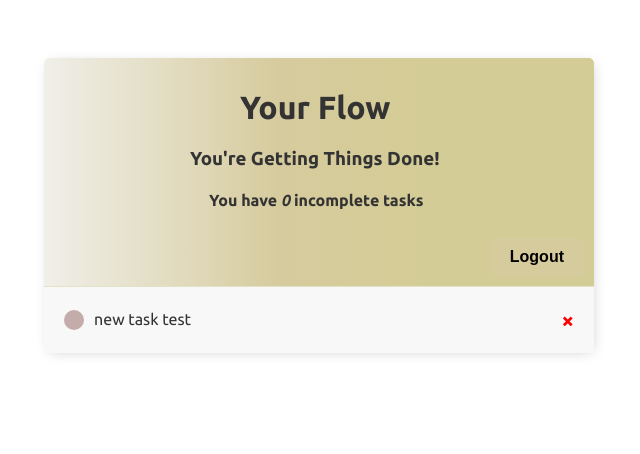
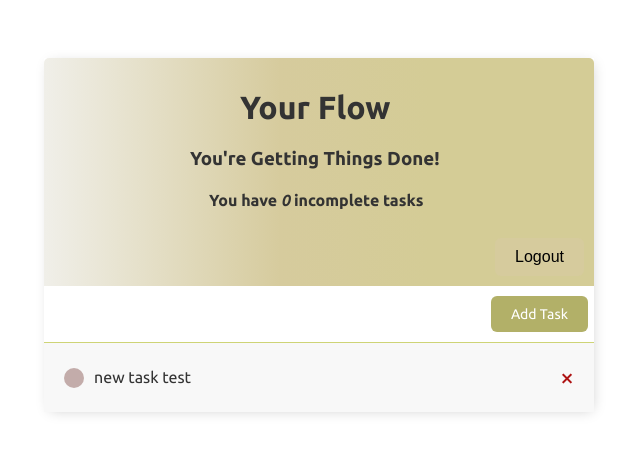
Before and after one commit to TarekkMU1911/To-Do-List---Django, a Django app: page / in a window 1280 px wide. Shown: the top 454 px of the page, without its empty margins (321-961 px from the left). Run offline with Django 5.2, Linux system fonts and the light colour scheme; a user stored in the database is signed in; data comes from the database, SQL or seed files in the repository; both versions use the stored data as it was after the commit.

Commit message:
All styling except in progress bar

```diff
--- a/base/templates/base/main.html
+++ b/base/templates/base/main.html
@@ -53,7 +53,7 @@
             }
 
             .header-bar a{
-                color : rgb(244, 244, 244);
+                color : rgb(72, 71, 63);
                 text-decoration : none;
             }
 
@@ -64,7 +64,7 @@
                 justify-content: space-between;
                 align-items: center;
                 padding: 20px;
-                border-top: 1px solid #e2e3c6;
+                border-top: 1px solid #ced476;
                 background-color: #f8f8f8;
             }
 
@@ -101,10 +101,10 @@
 
             .delete-link {
                 text-decoration: none;
-                color: #ff0000;
+                color: #ae1313;
                 text-decoration: none;
-                font-weight: 900;
-                font-size: 22px;
+                font-weight: 400;
+                font-size: 25px;
             }
 
 
@@ -131,16 +131,16 @@
 
 
             .button {
-                background-color: #ccd57a;
-                color: white;
-                border: 1px solid #c0bc6e;
+                background-color: #a4a671;
+                color: rgb(239, 238, 225);
+                border: 1px solid #bab88b;
                 padding: 10px;
                 border-radius: 5px;
                 cursor: pointer;
             }
 
             .card-body {
-                padding: 20px;
+                padding: 30px;
 
             }
 
--- a/base/templates/base/task_list.html
+++ b/base/templates/base/task_list.html
@@ -20,8 +20,8 @@
              border-radius: 6px;
              cursor: pointer;
              font-size: 16px;
-             font-weight: bold;
-             transition: background-color 0.3s ease;
+             font-weight: semibold;
+
         "
             onmouseover="this.style.backgroundColor='#c0b585'"
             onmouseout="this.style.backgroundColor='#d6cb9d'">
@@ -41,8 +41,31 @@
 
 
 
+<style>
+#id-link {
+    display: inline-block;
+    background-color: #b2b068;
+    color: white;
+    padding: 10px 20px;
+    border: none;
+    border-radius: 6px;
+    text-decoration: none;
+    font-size: 14px;
+    cursor: pointer;
+    margin-left: 447px;
+    margin-top: 10px;
+    margin-bottom: 10px;
+}
+#id-link:hover {
+    background-color: #7d8035;
+}
+</style>
 
-<!--<a href ="{% url 'task-create' %}">Add Task</a>-->
+<div>
+    <a  id="id-link" href="{% url 'task-create' %}">Add Task</a>
+</div>
+
+
 
 <div class = "task-items-wrapper">
     {% for task in tasks %}
```
Also changed, not shown: base/templates/base/password_reset.html (+14 -6 lines), base/templates/base/password_reset_done.html (+8 -3 lines), base/templates/base/password_reset_form.html (+15 -7 lines), base/templates/base/password_reset_sent.html (+8 -3 lines), base/templates/base/register.html (+13 -7 lines), base/templates/base/task_confirm_delete.html (+14 -5 lines), base/templates/base/task_form.html (+18 -7 lines), db.sqlite3.
